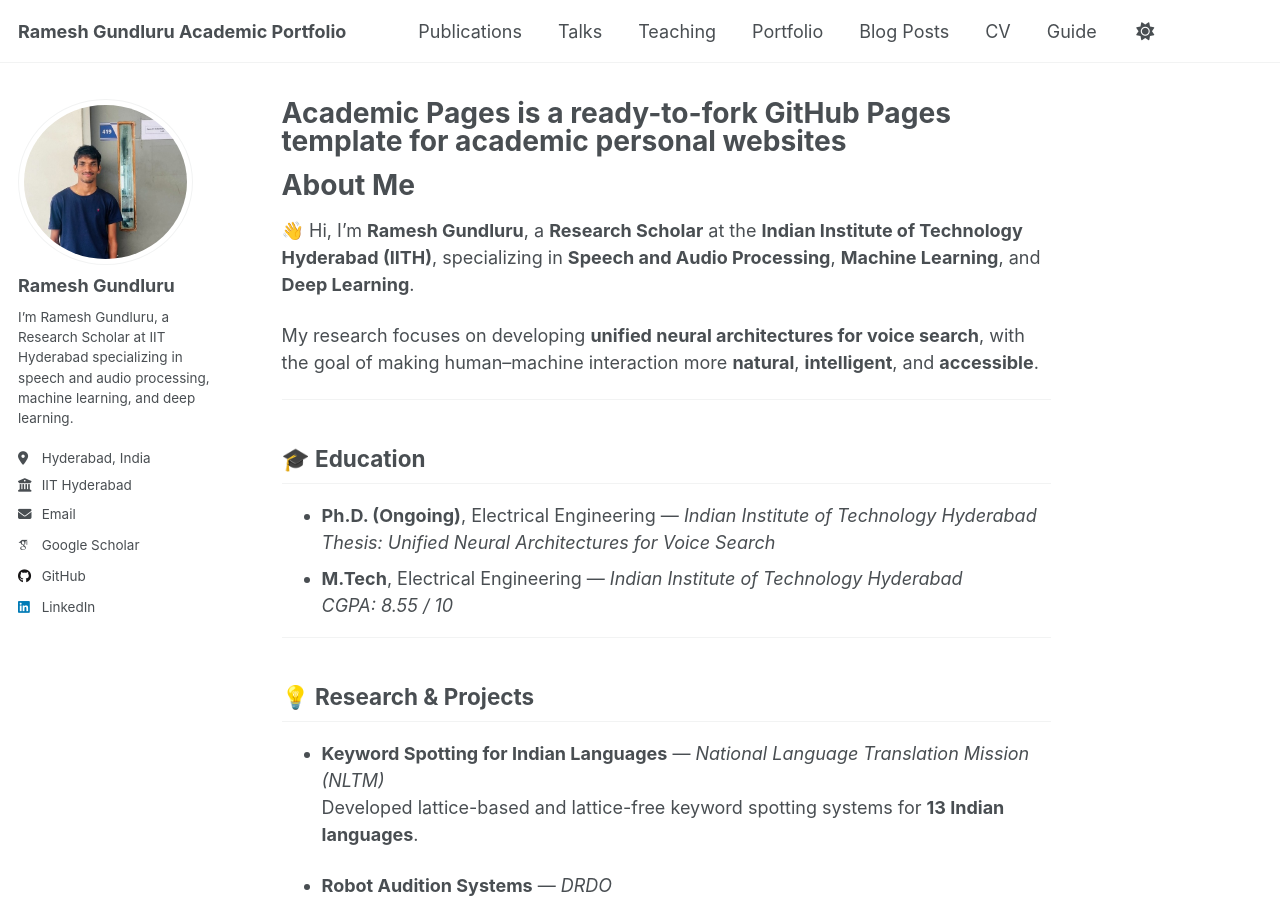
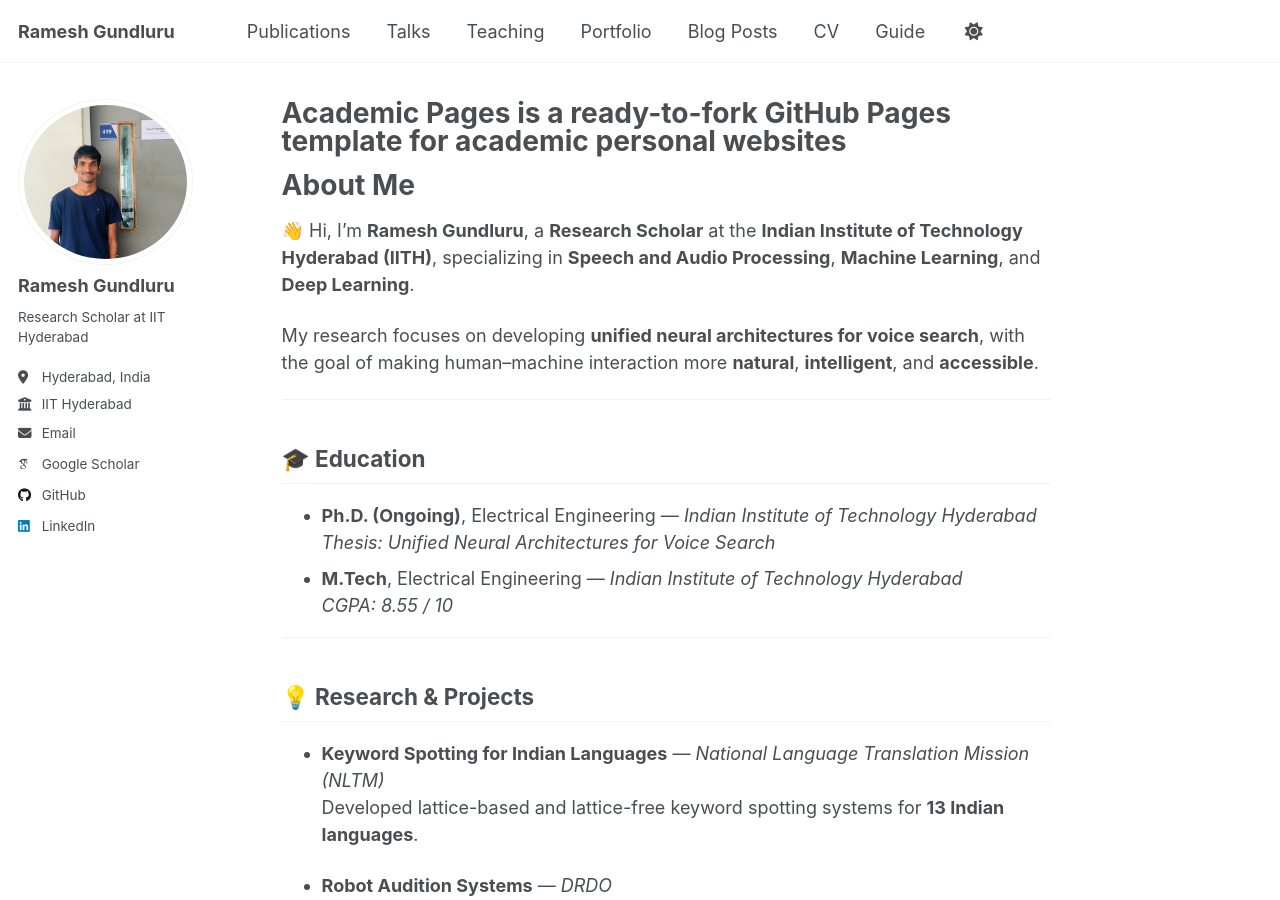
Before and after one commit to ramesh720/ramesh720.github.io, a Jekyll site: the page built from _pages/about.md, in a window 1280 px wide and 900 px high. Built offline with Jekyll 4.4.1, drawn with Linux system fonts in a browser that asks for light colours; some web fonts are replaced; a script that is not in the unit is left out.

Commit message:
Refine site title, description, and bio
Updated title and description to reflect a more concise personal branding. Simplified bio for clarity.

```diff
--- a/_config.yml
+++ b/_config.yml
@@ -9,10 +9,10 @@
 # Basic Site Settings
 locale                   : "en-US"
 site_theme               : "default" # Currently available options are "default", "air"
-title                    : "Ramesh Gundluru Academic Portfolio"
+title                    : "Ramesh Gundluru"
 title_separator          : "-"
 name                     : &name "Ramesh Gundluru"
-description              : &description "Your Name's academic portfolio"   # Update this with a general description of your site, this is the default if not overridden by a page
+description              : &description "Ramesh Gundluru academic portfolio"   # Update this with a general description of your site, this is the default if not overridden by a page
 url                      : https://ramesh720.github.io # The base hostname & protocol for your site e.g. "https://[your GitHub username].github.io",
                                                            # or if you already have some other page hosted on Github then use "https://[your GitHub username].github.io/[Your Repo Name]"
 baseurl                  : "" # the subpath of your site, e.g. "/blog"
@@ -26,7 +26,7 @@ author:
   avatar           : "ramesh.jpeg"
   name             : "Ramesh Gundluru"
   pronouns         : # example: "she/her"
-  bio              : "I’m Ramesh Gundluru, a Research Scholar at IIT Hyderabad specializing in speech and audio processing, machine learning, and deep learning."
+  bio              : "Research Scholar at IIT Hyderabad"
   location         : "Hyderabad, India"
   employer         : "IIT Hyderabad"
   uri              : # URL
```
